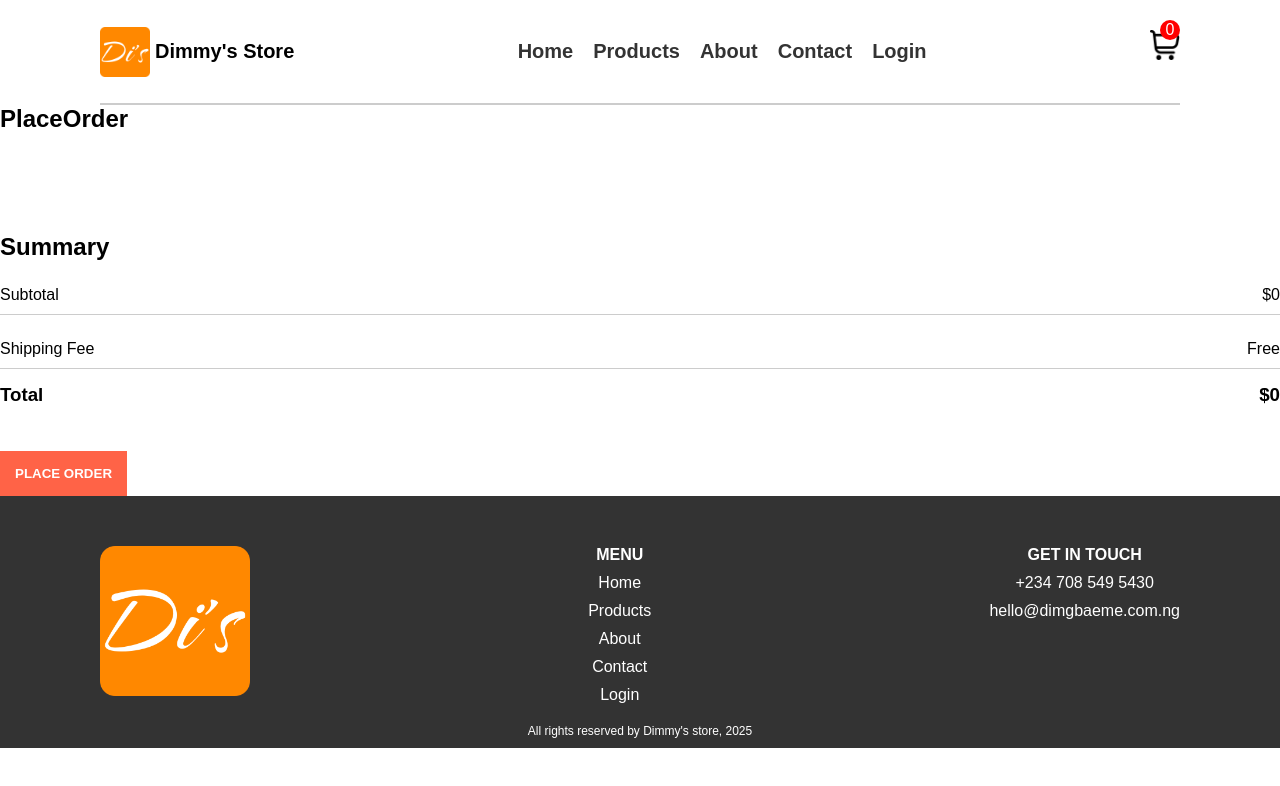
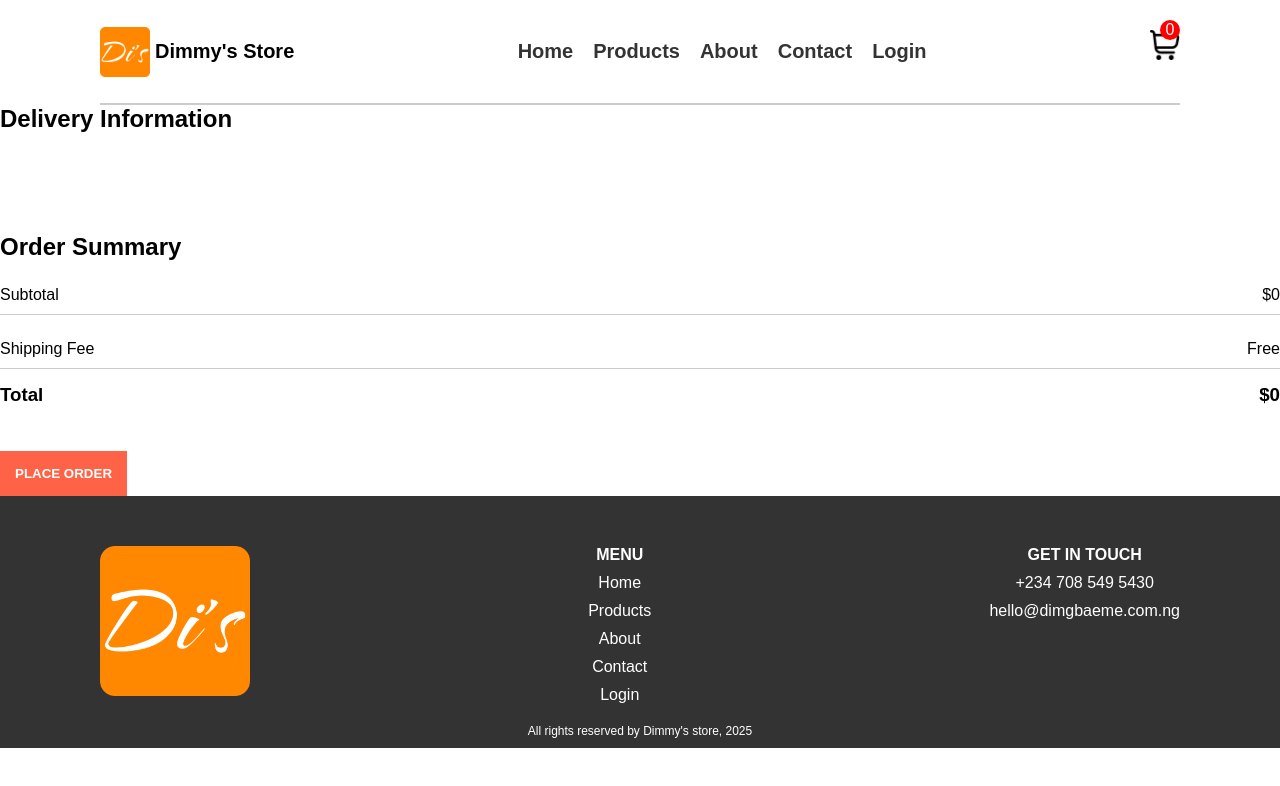
Before and after one commit to Dimgba-Eme/e-commerce-app, a React (Create React App) app in the folder my-store/: page /cart/place-order in a window 1280 px wide. Shown: the top 786 px of the page. Built offline with nearby package versions, Linux system fonts and the light colour scheme.

Commit message:
Invoked the useState hook for building the delivery information form

```diff
--- a/my-store/src/components/PlaceOrder.js
+++ b/my-store/src/components/PlaceOrder.js
@@ -1,15 +1,34 @@
-import React from 'react'
+import React, { useState } from 'react'
 import './placeOrder.scss'
 import { useProducts } from '../contexts/ContextProvider'
 
 const PlaceOrder = () => {
-    const {getTotalCartAmount} = useProducts();
+    const [firstName, setFirstName] = useState();
+    const [lastName, setLastName] = useState();
+    const [email, setEmail] = useState();
+    const [street, setStreet] = useState();
+    const [city, setCity] = useState();
+    const [state, setState] = useState();
+    const [zipcode, setZipcode] = useState();
+    const [country, setCountry] = useState();
+    const [phone, setPhone] = useState();
+
+    const { getTotalCartAmount } = useProducts();
     return (
-    <section>
-      <h1>PlaceOrder</h1>
+        <section className='order-container'>
+            <h1>Delivery Information</h1>
+            <div className='order-inner'>
+                <div className='delivery-info'>
+                    <form>
+
+                    </form>
+                </div>
+
+
+
                 <div className='totals-container'>
                     <div className='totals-inner'>
-                    <h1>Summary</h1>
+                        <h1>Order Summary</h1>
                         <div className='subtotal-container'>
                             <p>Subtotal</p>
                             <p>${getTotalCartAmount()}</p>
@@ -28,6 +47,7 @@ const PlaceOrder = () => {
                     </div>
                     <button className='checkout-btn'>PLACE ORDER</button>
                 </div>
+            </div>
         </section>
     )
 }
```
Lines whose indentation alone changed are shown as unchanged.
